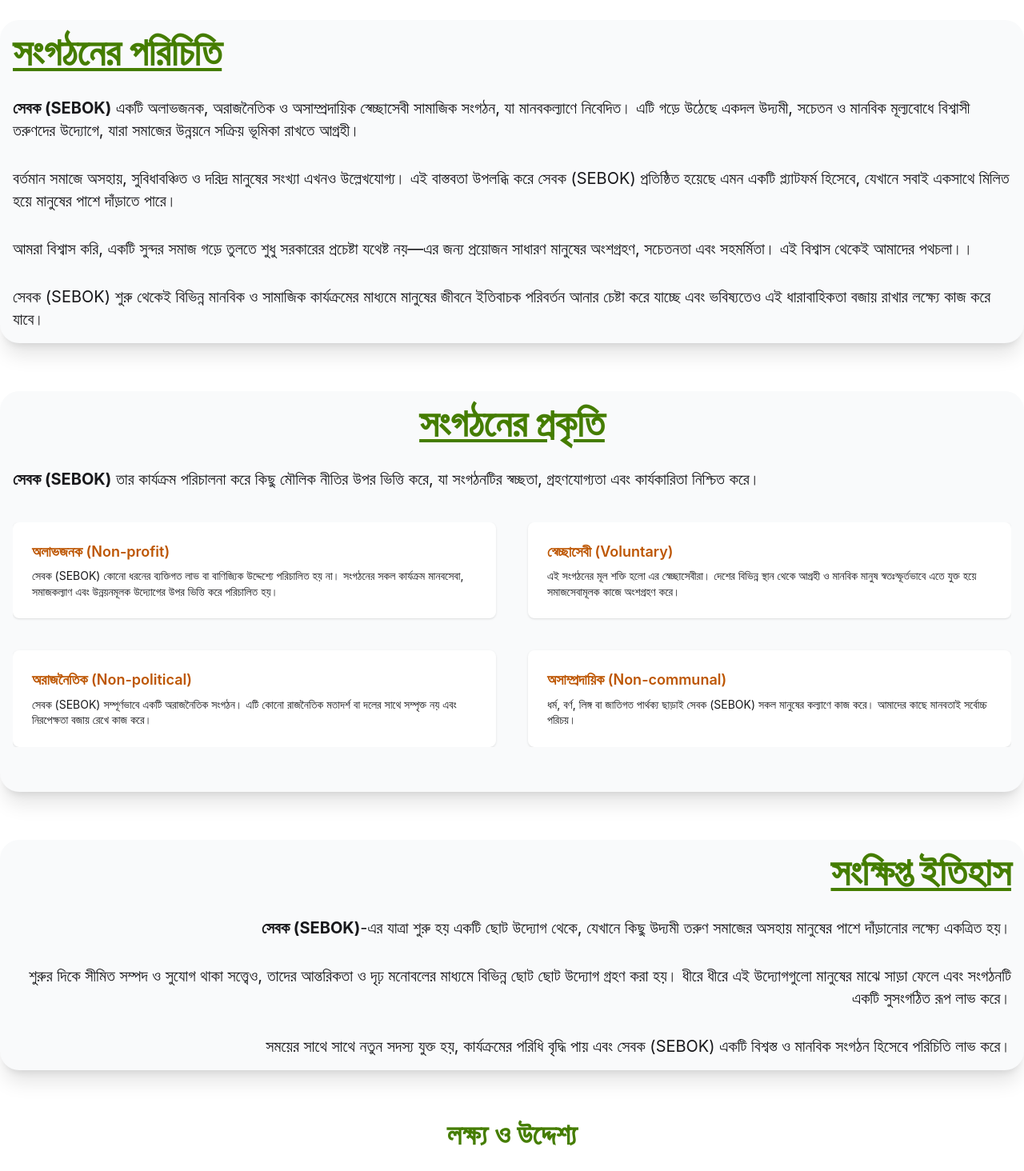
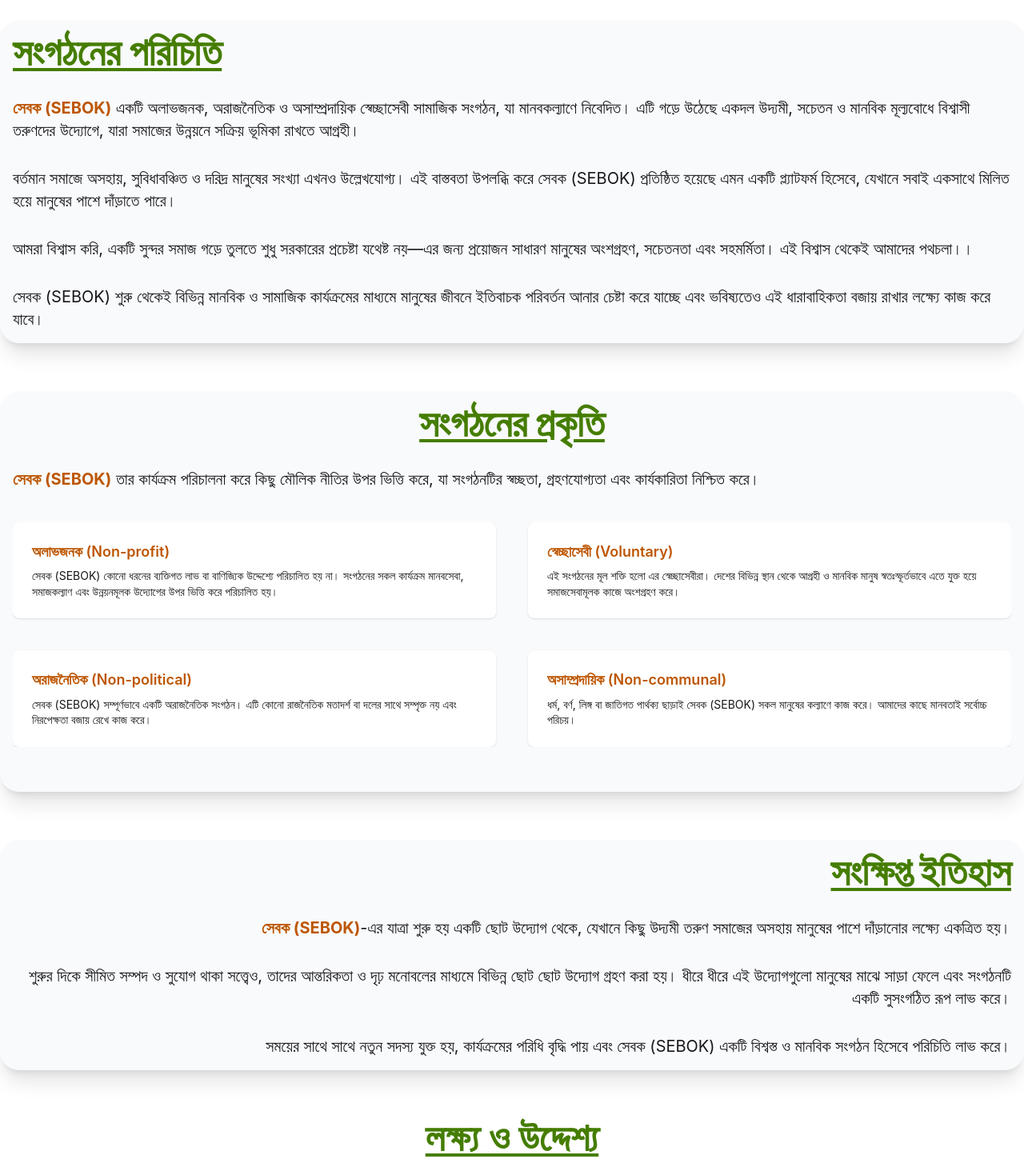
Before and after one commit to Alok52682/sebok, a React (Vite) app: page /about in a window 1280 px wide. Shown: the part 540-2004 px from the top of the page at 80% size. Built offline with nearby package versions, Linux system fonts and the light colour scheme.

Commit message:
last commit for about sec

```diff
--- a/src/Pages/AboutUs/AboutUs.jsx
+++ b/src/Pages/AboutUs/AboutUs.jsx
@@ -10,7 +10,7 @@ const AboutUs = () => {
             <AboutHero />
             <div className="m-8 max-w-7xl md:mx-auto md:my-15 text-xl p-2 md:p-4 rounded md:rounded-3xl bg-gray-50 shadow-lg md:shadow-xl ">
                 <h1 className="text-4xl md:text-5xl font-extrabold text-[#457d00] underline">সংগঠনের পরিচিতি</h1>
-                <p className="mt-8"><span className="font-bold">সেবক (SEBOK)</span> একটি অলাভজনক, অরাজনৈতিক ও অসাম্প্রদায়িক স্বেচ্ছাসেবী সামাজিক সংগঠন, যা মানবকল্যাণে নিবেদিত। এটি গড়ে উঠেছে একদল উদ্যমী, সচেতন ও মানবিক মূল্যবোধে বিশ্বাসী তরুণদের উদ্যোগে, যারা সমাজের উন্নয়নে সক্রিয় ভূমিকা রাখতে আগ্রহী।</p>
+                <p className="mt-8"><span className="font-bold text-[#bd5602]">সেবক (SEBOK)</span> একটি অলাভজনক, অরাজনৈতিক ও অসাম্প্রদায়িক স্বেচ্ছাসেবী সামাজিক সংগঠন, যা মানবকল্যাণে নিবেদিত। এটি গড়ে উঠেছে একদল উদ্যমী, সচেতন ও মানবিক মূল্যবোধে বিশ্বাসী তরুণদের উদ্যোগে, যারা সমাজের উন্নয়নে সক্রিয় ভূমিকা রাখতে আগ্রহী।</p>
                 <p className="mt-8">বর্তমান সমাজে অসহায়, সুবিধাবঞ্চিত ও দরিদ্র মানুষের সংখ্যা এখনও উল্লেখযোগ্য। এই বাস্তবতা উপলব্ধি করে সেবক (SEBOK) প্রতিষ্ঠিত হয়েছে এমন একটি প্ল্যাটফর্ম হিসেবে, যেখানে সবাই একসাথে মিলিত হয়ে মানুষের পাশে দাঁড়াতে পারে।</p>
                 <p className="mt-8">আমরা বিশ্বাস করি, একটি সুন্দর সমাজ গড়ে তুলতে শুধু সরকারের প্রচেষ্টা যথেষ্ট নয়—এর জন্য প্রয়োজন সাধারণ মানুষের অংশগ্রহণ, সচেতনতা এবং সহমর্মিতা। এই বিশ্বাস থেকেই আমাদের পথচলা।।</p>
                 <p className="mt-8">সেবক (SEBOK) শুরু থেকেই বিভিন্ন মানবিক ও সামাজিক কার্যক্রমের মাধ্যমে মানুষের জীবনে ইতিবাচক পরিবর্তন আনার চেষ্টা করে যাচ্ছে এবং ভবিষ্যতেও এই ধারাবাহিকতা বজায় রাখার লক্ষ্যে কাজ করে যাবে।</p>
@@ -20,7 +20,7 @@ const AboutUs = () => {
             {/* nature of the org */}
             <div className="m-8 max-w-7xl md:mx-auto md:my-15 text-xl p-4 rounded md:rounded-3xl bg-gray-50 shadow-lg md:shadow-xl ">
                 <h1 className="text-4xl md:text-5xl font-extrabold text-[#457d00] text-center underline">সংগঠনের প্রকৃতি</h1>
-                <p className="mt-8"><span className="font-bold">সেবক (SEBOK)</span> তার কার্যক্রম পরিচালনা করে কিছু মৌলিক নীতির উপর ভিত্তি করে, যা সংগঠনটির স্বচ্ছতা, গ্রহণযোগ্যতা এবং কার্যকারিতা নিশ্চিত করে।</p>
+                <p className="mt-8"><span className="font-bold text-[#bd5602]">সেবক (SEBOK)</span> তার কার্যক্রম পরিচালনা করে কিছু মৌলিক নীতির উপর ভিত্তি করে, যা সংগঠনটির স্বচ্ছতা, গ্রহণযোগ্যতা এবং কার্যকারিতা নিশ্চিত করে।</p>
                 <div className="md:grid grid-cols-2 gap-10 mask-y-from-100% my-10">
                     <div className="card bg-base-100 card-md shadow-sm">
                         <div className="card-body">
@@ -52,12 +52,12 @@ const AboutUs = () => {
             {/* sort history to the org */}
             <div className="m-8 max-w-7xl md:mx-auto md:my-15 text-xl p-2 md:p-4 rounded md:rounded-3xl bg-gray-50 shadow-lg md:shadow-xl ">
 
-                <h1 className="text-4xl text-center md:text-end md:text-5xl font-extrabold text-[#457d00] underline">
+                <h1 className="text-4xl md:text-5xl text-center md:text-end font-extrabold text-[#457d00] underline">
                     সংক্ষিপ্ত ইতিহাস
                 </h1>
 
                 <p className="mt-8 md:text-end">
-                    <span className="font-bold">সেবক (SEBOK)</span>-এর যাত্রা শুরু হয় একটি ছোট উদ্যোগ থেকে,
+                    <span className="font-bold text-[#bd5602]">সেবক (SEBOK)</span>-এর যাত্রা শুরু হয় একটি ছোট উদ্যোগ থেকে,
                     যেখানে কিছু উদ্যমী তরুণ সমাজের অসহায় মানুষের পাশে দাঁড়ানোর লক্ষ্যে একত্রিত হয়।
                 </p>
 
@@ -78,7 +78,7 @@ const AboutUs = () => {
 
             <div className="max-w-6xl mx-auto text-center">
 
-                <h2 className="text-3xl md:text-4xl text-[#457d00] font-bold mb-6">
+                <h2 className="text-4xl md:text-5xl text-[#457d00] font-bold mb-6 underline">
                     লক্ষ্য ও উদ্দেশ্য
                 </h2>
 
```
